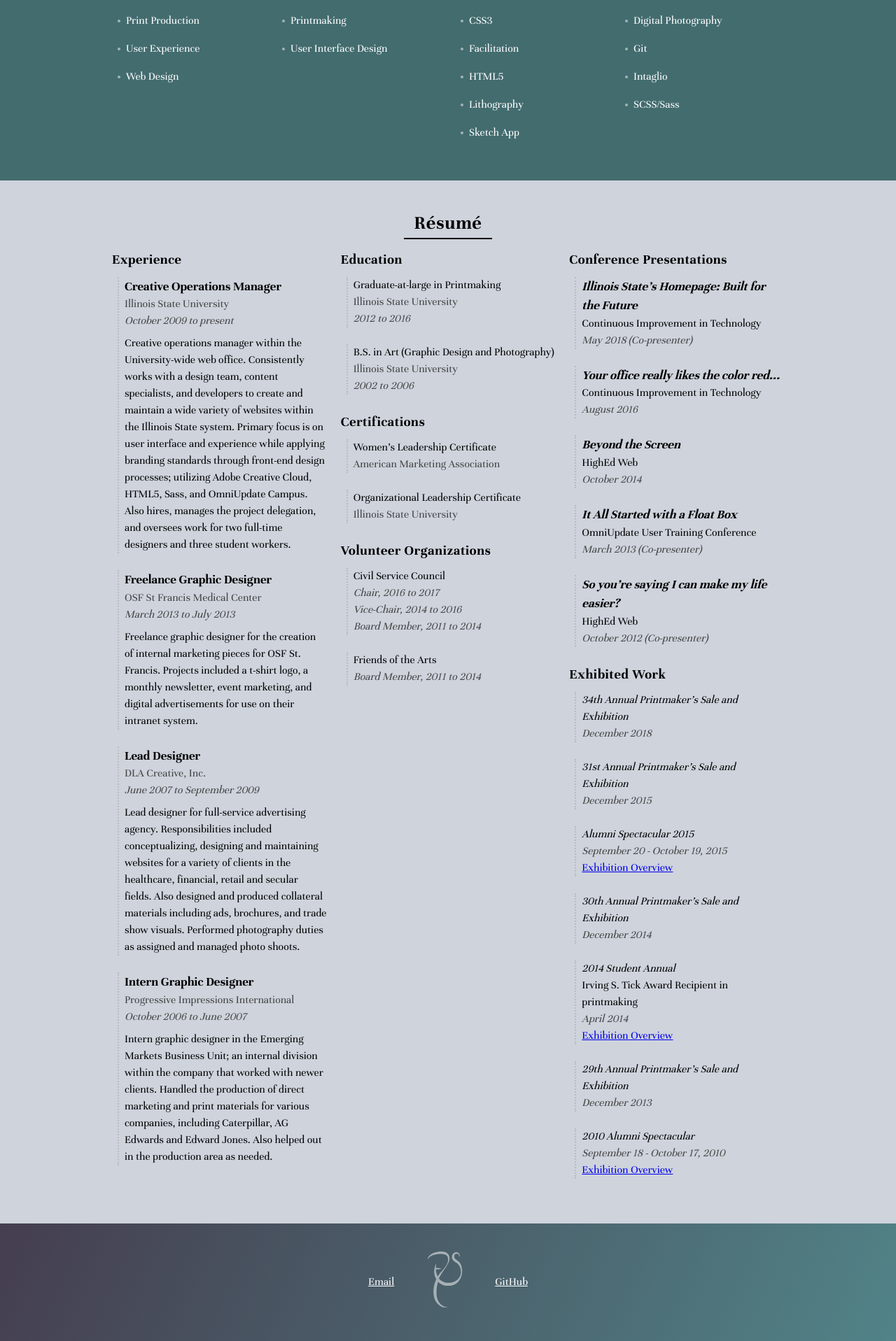
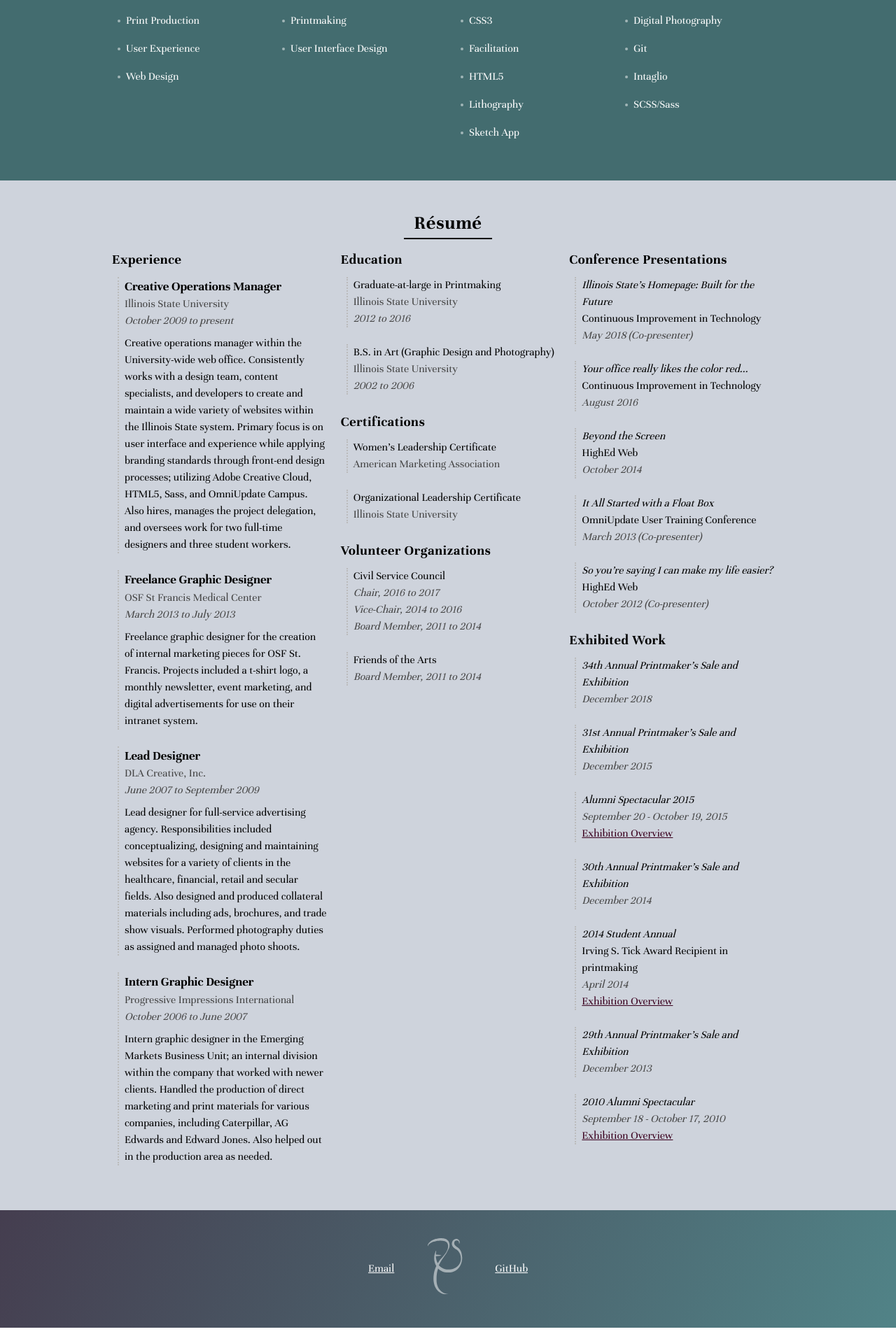
Before and after one commit to asmithorn/asmithorn.github.io, a Jekyll site: the page built from about/index.html, in a window 1280 px wide. Shown: the part 952-2869 px from the top of the page at 70% size. Built offline with Jekyll 4.4.1, drawn with Linux system fonts in a browser that asks for light colours.

Commit message:
resume styling 5

```diff
--- a/about/index.html
+++ b/about/index.html
@@ -123,9 +123,9 @@ title: About
   <section class="o-row--1200 o-row--v-padding u-padding--w-20-120">
     <header><h2 class="u-row-header u-row-header--black">R&eacute;sum&eacute;</h2></header>
 
-    <div class="o-three-col">
+    <div class="o-three-col c-resume">
 
-      <div class="o-three-col__left c-resume">
+      <div class="o-three-col__left">
         <h3>Experience</h3>
           <ul class="c-resume__list">
             <li class="c-resume__list-item">
@@ -198,27 +198,27 @@ title: About
         <h3>Conference Presentations</h3>
           <ul class="c-resume__list">
               <li class="c-resume__list-item">
-                <span class="c-resume__heading"><i>Illinois State's Homepage: Built for the Future</i></span><br>
+                <i>Illinois State's Homepage: Built for the Future</i><br>
                 Continuous Improvement in Technology<br>
                 <span class="c-resume__date">May 2018 (Co-presenter)</span>
               </li>
               <li class="c-resume__list-item">
-                <span class="c-resume__heading"><i>Your office really likes the color red...</i></span><br>
+                <i>Your office really likes the color red...</i><br>
                 Continuous Improvement in Technology<br>
                 <span class="c-resume__date">August 2016</span>
               </li>
               <li class="c-resume__list-item">
-                <span class="c-resume__heading"><i>Beyond the Screen</i></span><br>
+                <i>Beyond the Screen</i><br>
                 HighEd Web<br>
                 <span class="c-resume__date">October 2014</span>
               </li>
               <li class="c-resume__list-item">
-                <span class="c-resume__heading"><i>It All Started with a Float Box</i></span><br>
+                <i>It All Started with a Float Box</i><br>
                 OmniUpdate User Training Conference<br>
                 <span class="c-resume__date">March 2013 (Co-presenter)</span>
               </li>
               <li class="c-resume__list-item">
-                <span class="c-resume__heading"><i>So you’re saying I can make my life easier?</i></span><br>
+                <i>So you’re saying I can make my life easier?</i><br>
                 HighEd Web<br>
                 <span class="c-resume__date">October 2012 (Co-presenter)</span>
               </li>
```
